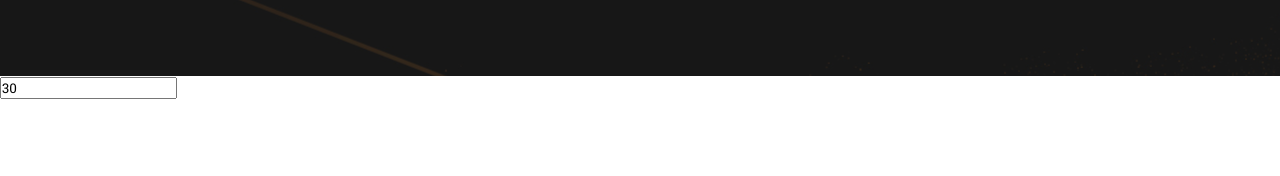
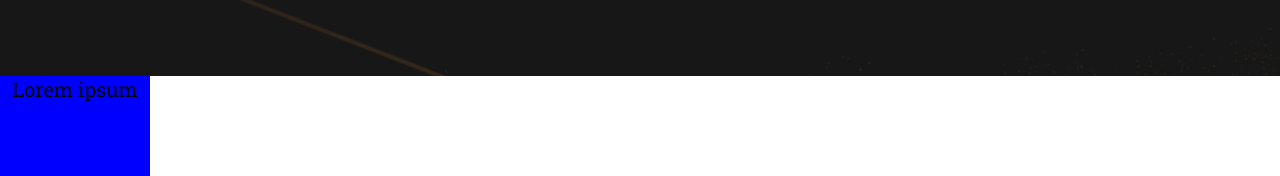
Before and after one commit to shzk/jsv1, a website: page src/lesson7/index.html in a window 1280 px wide. Shown: the part 5866-6042 px from the top of the page. Before the commit the page ends 5965 px from the top, so only its background shows below. Drawn offline with Linux system fonts and the light colour scheme.

Commit message:
lesson 10

```diff
--- a/src/lesson7/index.html
+++ b/src/lesson7/index.html
@@ -232,16 +232,6 @@
 					</div>
 	 		</div>
 	</div>
-	<input id="age" value="30">
-	<script>
-		let age = document.getElementById('age');
-
-		function showUser(surname, name) {
-		         alert("Пользователь " + surname + " " + name + ", его возраст " + this.value);
-		}
-
-		showUser.call(age);
-	</script>
 	<script src="js/script.js"></script>
 </body>
 </html>
--- a/src/lesson7/js/script.js
+++ b/src/lesson7/js/script.js
@@ -127,12 +127,30 @@ window.addEventListener('DOMContentLoaded', function(){
         overlay.style.transform = 'translateY(300%)';
         more.classList.remove('more-splash');
         document.body.style.overflow = '';
-    })
+    });
 
 
+    //class
+    class Rectangle {
+        constructor(height, width, bg, fontSize, textAlign) {
+            this.height = height,
+            this.width = width,
+            this.bg = bg,
+            this.fontSize = fontSize,
+            this.textAlign = textAlign
+        }
+        createDiv() {
+            let div = document.createElement('div');
+            div.textContent = 'Lorem ipsum';
+            div.style.cssText = `height: ${this.height}px;
+                                 width: ${this.width}px;
+                                 background-color: ${this.bg};
+                                 font-size: ${this.fontSize}px;
+                                 text-align: ${this.textAlign};`;
+            document.body.appendChild(div);
+        }
+    };
 
-
-
-
-
+    let myDiv = new Rectangle(100,150,'blue',20,'center');
+    myDiv.createDiv();
 });
```
